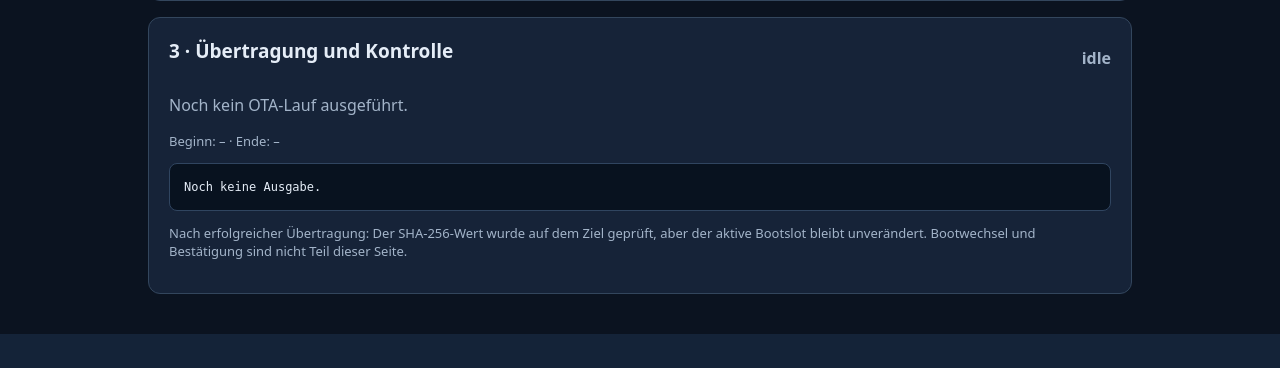
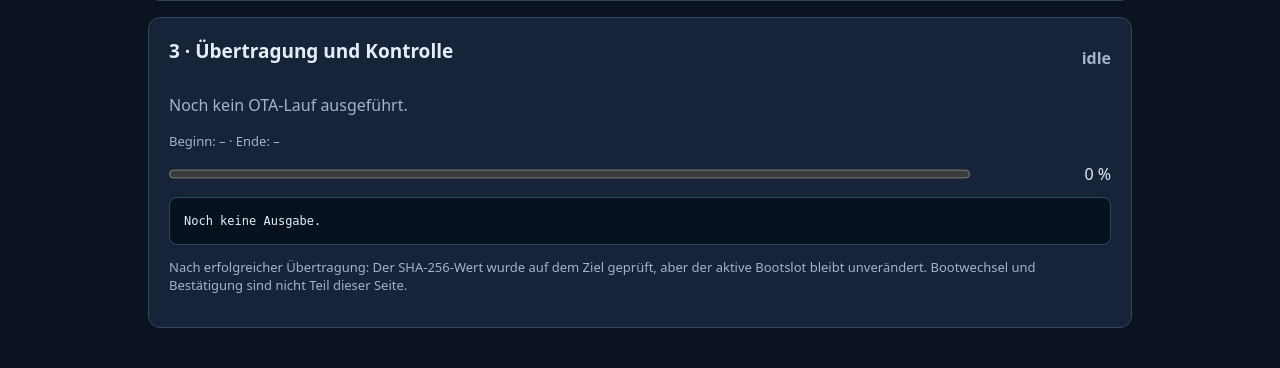
Before and after one commit to lexxi/smoke-listener-mesh, a Flask app: page /ota in a window 1280 px wide. Shown: the part 722-1090 px from the top of the page. Before the commit the page ends 1056 px from the top, so only its background shows below. Run offline with Flask 3, Linux system fonts and the light colour scheme; data that the repository does not hold is empty.

Commit message:
ui: show OTA staging upload progress as percentage bar

```diff
--- a/web/templates/ota.html
+++ b/web/templates/ota.html
@@ -43,6 +43,7 @@ pre{font-size:12px;line-height:1.5;white-space:pre-wrap;overflow-wrap:anywhere;b
 <div class="row"><h2>3 · Übertragung und Kontrolle</h2><strong id="state" class="muted">Bereit</strong></div>
 <p id="job-message" class="muted">Noch keine Übertragung gestartet.</p>
 <p id="job-time" class="hint"></p>
+<div class="row"><progress id="progress" value="0" max="100" style="width:85%;height:18px"></progress><span id="percentage">0 %</span></div>
 <pre id="log">Noch keine Ausgabe.</pre>
 <p class="hint">Nach erfolgreicher Übertragung: Der SHA-256-Wert wurde auf dem Ziel geprüft, aber der aktive Bootslot bleibt unverändert. Bootwechsel und Bestätigung sind nicht Teil dieser Seite.</p>
 </section>
@@ -108,6 +109,7 @@ async function refreshJob(){
  const j=await r.json();activeJob=j.state==='running';
  $('state').textContent=j.state;$('job-message').textContent=j.message||'';
  $('job-time').textContent='Beginn: '+info(j.started)+' · Ende: '+info(j.ended);
+ $('progress').value=j.progress||0;$('percentage').textContent=(j.progress||0)+' %';
  $('log').textContent=j.lines.length?j.lines.join('\n'):'Noch keine Ausgabe.';
  renderSelected();
  }catch(e){$('job-message').textContent='Statusfehler: '+e.message;$('stage').disabled=true}
```
